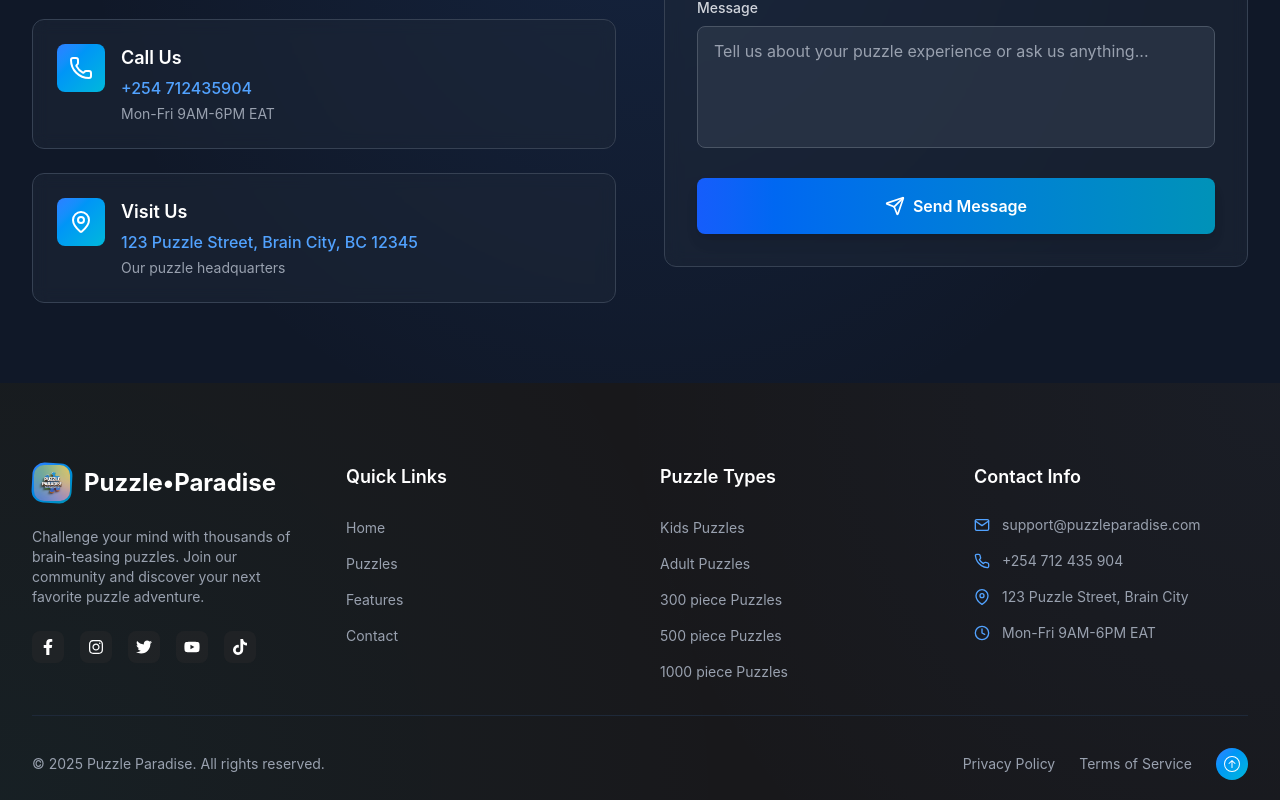
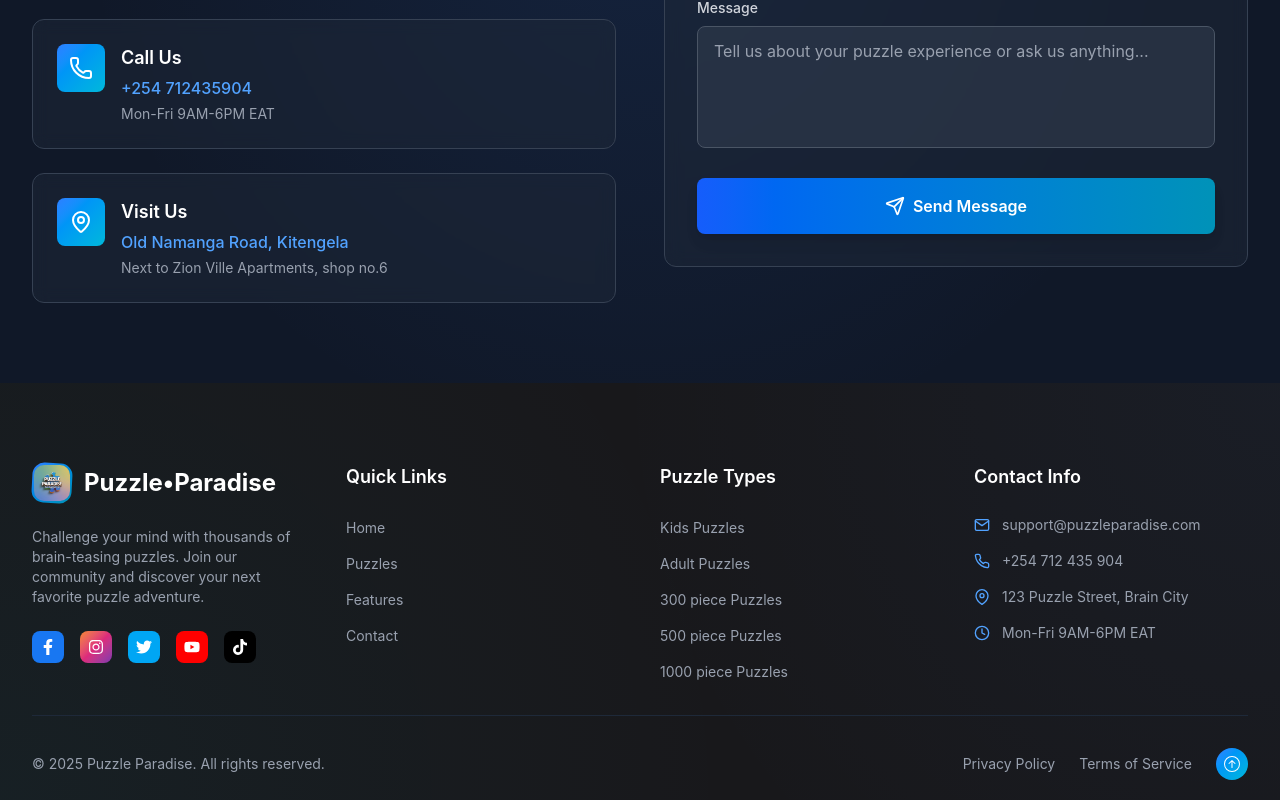
Before and after one commit to victornjiru80/puzzle-paradise, a React (Vite) app in the folder client/: page / in a window 1280 px wide. Shown: the part 3884-4684 px from the top of the page. Built offline with nearby package versions, Linux system fonts and the light colour scheme; no server answers.

Commit message:
updated contact details

```diff
--- a/client/src/components/ContactForm.jsx
+++ b/client/src/components/ContactForm.jsx
@@ -29,7 +29,7 @@ const ContactForm = () => {
     {
       icon: Mail,
       title: "Email Us",
-      content: "support@puzzleparadise.com",
+      content: "puzzleparadise952@gmail.com",
       description: "Get help with puzzles or account issues"
     },
     {
@@ -41,8 +41,8 @@ const ContactForm = () => {
     {
       icon: MapPin,
       title: "Visit Us",
-      content: "123 Puzzle Street, Brain City, BC 12345",
-      description: "Our puzzle headquarters"
+      content: "Old Namanga Road, Kitengela",
+      description: "Next to Zion Ville Apartments, shop no.6"
     }
   ];
 
--- a/client/src/components/Footer.jsx
+++ b/client/src/components/Footer.jsx
@@ -8,7 +8,6 @@ import {
   FaTiktok,
 } from "react-icons/fa";
 import { FiMail, FiPhone, FiMapPin, FiClock } from "react-icons/fi";
-import { Puzzle } from "lucide-react";
 import { BsArrowUpCircle } from "react-icons/bs";
 
 const Footer = () => {
@@ -33,17 +32,37 @@ const Footer = () => {
       name: "Facebook",
       icon: FaFacebookF,
       href: "#",
-      color: "hover:bg-blue-600",
+      bg: "bg-[#1877F2]",
+      hover: "hover:bg-[#0d5bd6]",
     },
     {
       name: "Instagram",
       icon: FaInstagram,
-      href: "#",
-      color: "hover:bg-pink-600",
+      href: "https://www.instagram.com/_puzzleparadise?igsh=dXVydDNrMXI2bzM4",
+      bg: "bg-gradient-to-br from-[#F58529] via-[#DD2A7B] to-[#8134AF]",
+      hover: "hover:opacity-90",
     },
-    { name: "Twitter", icon: FaTwitter, href: "#", color: "hover:bg-sky-500" },
-    { name: "YouTube", icon: FaYoutube, href: "#", color: "hover:bg-red-600" },
-    { name: "TikTok", icon: FaTiktok, href: "#", color: "hover:bg-slate-800" },
+    {
+      name: "Twitter",
+      icon: FaTwitter,
+      href: "",
+      bg: "bg-sky-500",
+      hover: "hover:bg-sky-600"
+    },
+    {
+      name: "YouTube",
+      icon: FaYoutube,
+      href: "https://youtube.com/@dzidzapuzzles3634?si=yl0Psn9hylVaMUXw",
+      bg: "bg-[#FF0000]",
+      hover: "hover:bg-[#cc0000]"
+    },
+    {
+      name: "TikTok",
+      icon: FaTiktok,
+      href: "https://www.tiktok.com/@puzzleparadise1?_t=ZM-8zqyE1lQsem&_r=1",
+      bg: "bg-[#000000]",
+      hover: "hover:bg-[#111111]"
+    },
   ];
 
   const scrollToTop = () => {
@@ -103,8 +122,7 @@ const Footer = () => {
                   href={social.href}
                   whileHover={{ scale: 1.1 }}
                   whileTap={{ scale: 0.9 }}
-                  className={`w-8 h-8 rounded-lg ${social.color} bg-zinc-800/50 flex items-center justify-center
-                            transition-colors duration-300`}
+                  className={`w-8 h-8 rounded-lg ${social.bg} ${social.hover} flex items-center justify-center transition-colors duration-300`}
                 >
                   <social.icon className="w-4 h-4 text-white" />
                 </motion.a>
```
